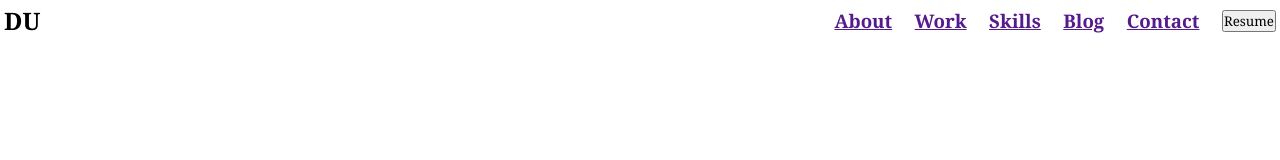
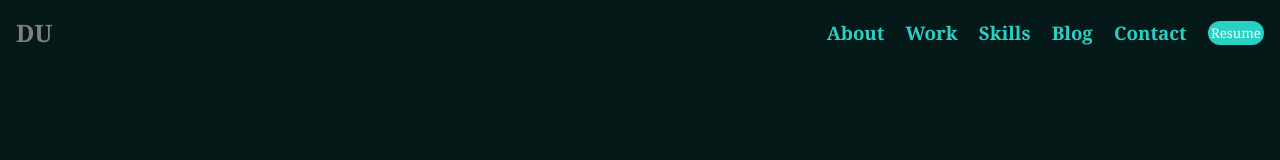
Before and after one commit to Shunesoul/Portfoliowebsite, a plain HTML site: page index.html in a window 1280 px wide. Drawn offline with Linux system fonts and the light colour scheme.

Commit message:
Continued work on navbar

```diff
--- a/index.html
+++ b/index.html
@@ -12,6 +12,11 @@
         <nav class="navBar">
             <div class="leftSide">
                 <h2>DU</h2>
+            </div>
+            <div class="hamburger">
+                <div class="line"></div>
+                <div class="line"></div>
+                <div class="line"></div>
             </div>
             <div class="rightSide">
                 <a href=""><h3>
--- a/style.css
+++ b/style.css
@@ -2,6 +2,8 @@
     margin: 0;
     padding: 0;
     font-family: Cambria, Cochin, Georgia, Times, 'Times New Roman', serif;
+    box-sizing: border-box;
+    background-color: #051a18;
 }
 .navBar{
     display: grid;
@@ -10,14 +12,25 @@
 
 }
 .leftSide {
-    margin: 4px;
+    margin: 1rem;
     grid-area: one;
+    color: grey;
 }
 .rightSide {
-    margin: 4px;
+    margin: 1rem;
     display: flex;
     flex-direction: row;
     grid-area: eight;
     justify-content: space-between;
     align-items: center;
 }
+.rightSide a {
+    color: #2ad0c3;
+    text-decoration: none;
+}
+.rightSide button {
+    color: white;
+    background-color: #2ad0c3;
+    border: solid rgba(0, 0, 0, 0);
+    border-radius: 1rem;
+}
```
